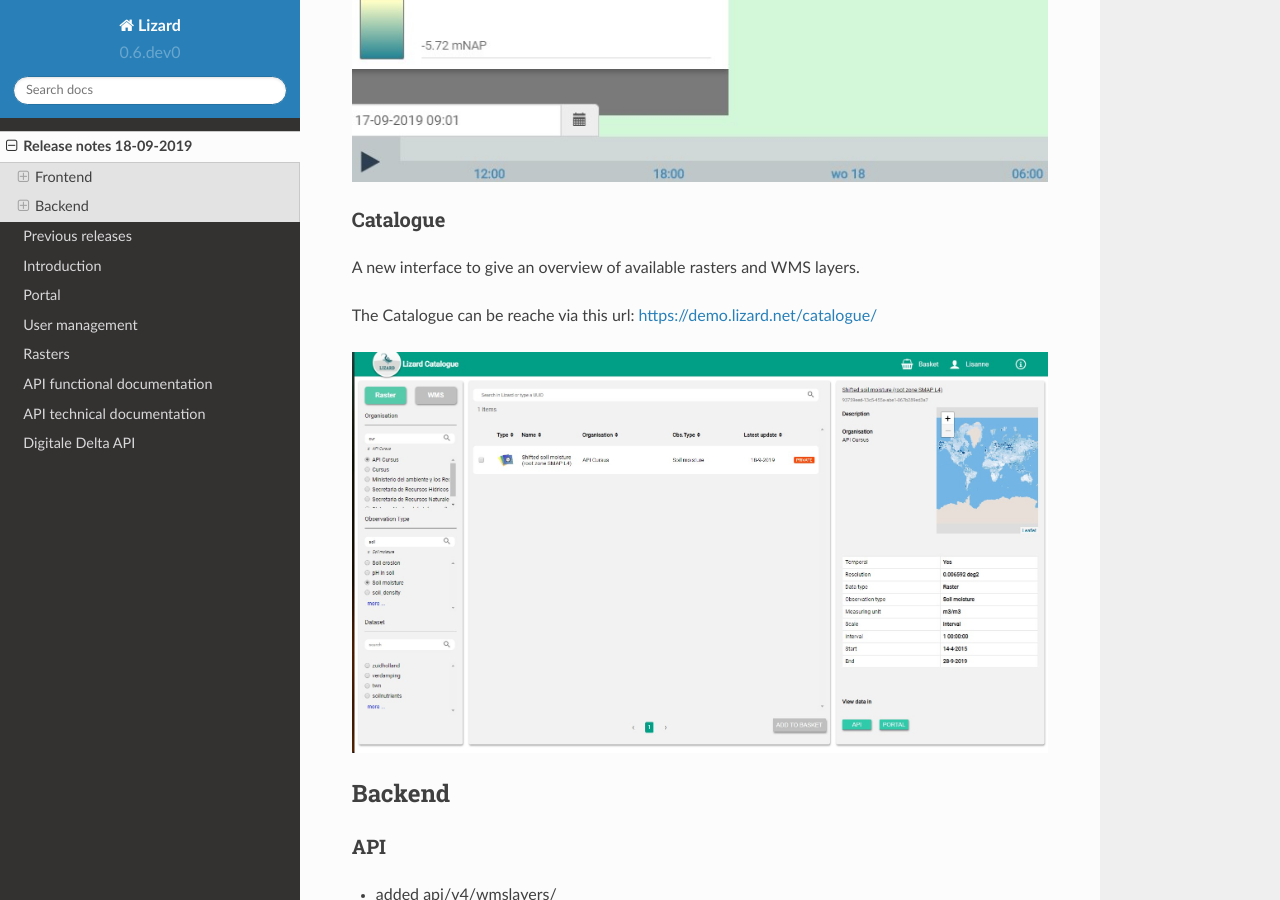
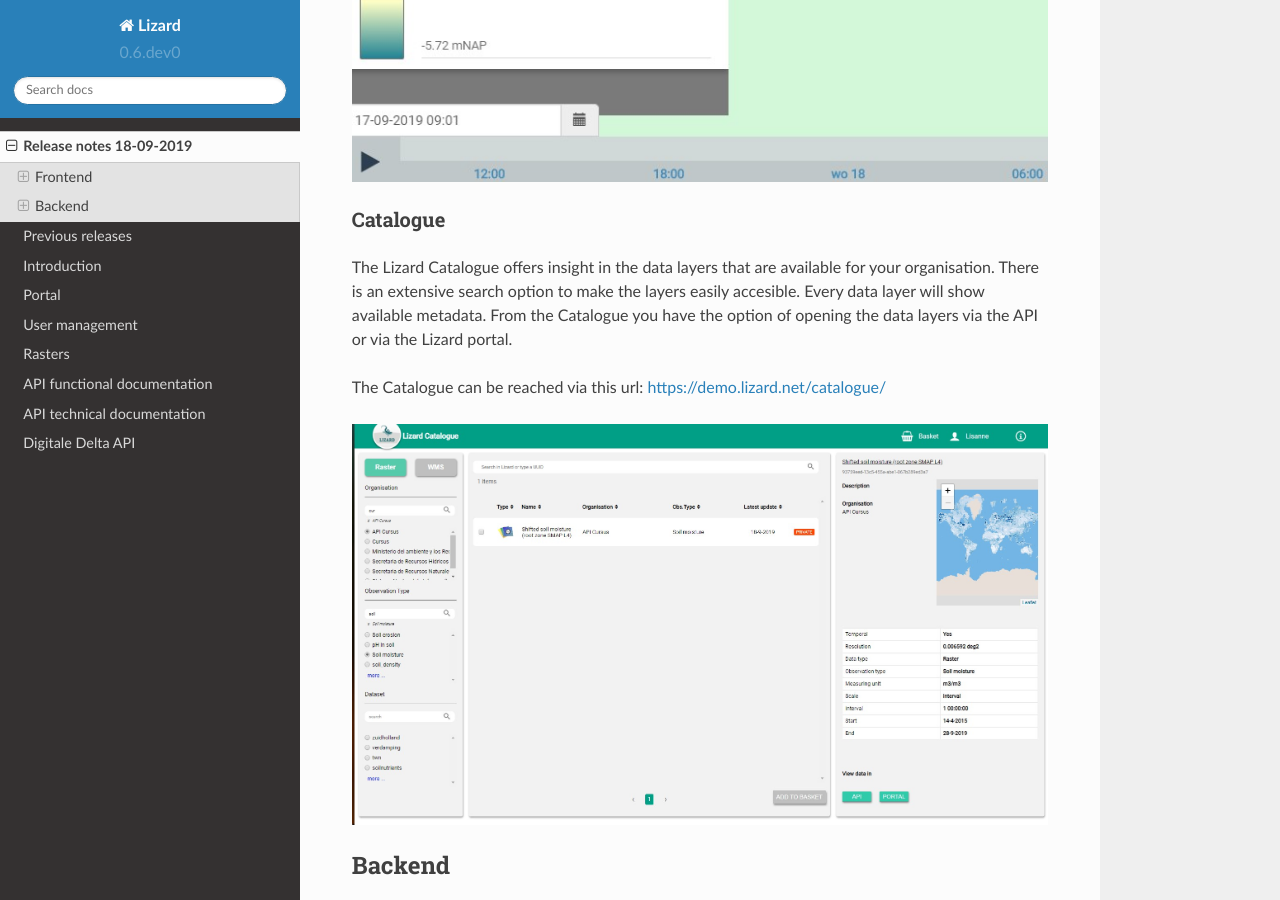
Before and after one commit to nens/lizard-docs, a Sphinx documentation site: the page built from source/releasenotes.rst, in a window 1280 px wide and 900 px high, scrolled down 1225 px. Built offline with Sphinx 7.4.7 and the Read the Docs theme 2.0.0, drawn with Linux system fonts in a browser that asks for light colours; formulas are drawn with MathJax 3.

Commit message:
added catalogue text

```diff
--- a/source/releasenotes.rst
+++ b/source/releasenotes.rst
@@ -25,9 +25,9 @@ Lizard Client
 Catalogue
 ^^^^^^^^^
 
-A new interface to give an overview of available rasters and WMS layers.
+The Lizard Catalogue offers insight in the data layers that are available for your organisation. There is an extensive search option to make the layers easily accesible. Every data layer will show available metadata. From the Catalogue you have the option of opening the data layers via the API or via the Lizard portal.
 
-The Catalogue can be reache via this url: https://demo.lizard.net/catalogue/
+The Catalogue can be reached via this url: https://demo.lizard.net/catalogue/
 
 .. image:: /images/catalogue.jpg
 
```
